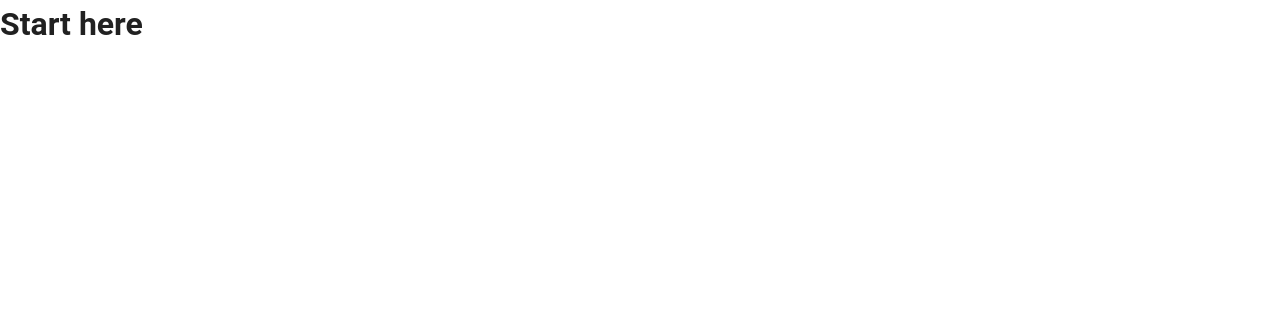
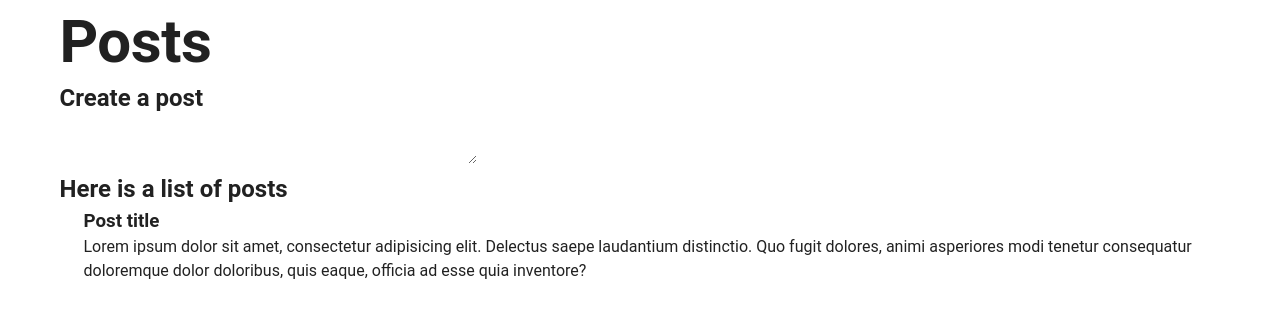
Before and after one commit to JamesManningR/material-post-app, a Vue app: page / in a window 1280 px wide. Shown: the top 318 px of the page. Built offline with nearby package versions, Linux system fonts and the light colour scheme; no server answers; the HTML template or start-up script is replaced by a standard one.

Commit message:
Created skeleton

```diff
--- a/src/views/Home.vue
+++ b/src/views/Home.vue
@@ -1,11 +1,34 @@
 <template>
   <main>
-    <h1>Start here</h1>
+    <v-container>
+      <h1 class="display-3 mb-2 font-weight-bold">Posts</h1>
+      <section>
+        <h2>Create a post</h2>
+        <form>
+          <input type="text" name="title" id="title" />
+          <textarea name="body" id="body"></textarea>
+        </form>
+      </section>
+      <section>
+        <h2>Here is a list of posts</h2>
+        <ul>
+          <article>
+            <h3>Post title</h3>
+            <p>
+              Lorem ipsum dolor sit amet, consectetur adipisicing elit. Delectus
+              saepe laudantium distinctio. Quo fugit dolores, animi asperiores
+              modi tenetur consequatur doloremque dolor doloribus, quis eaque,
+              officia ad esse quia inventore?
+            </p>
+          </article>
+        </ul>
+      </section>
+    </v-container>
   </main>
 </template>
 
 <script>
 export default {
-  name: "Home",
+  name: "Home"
 };
 </script>
```
